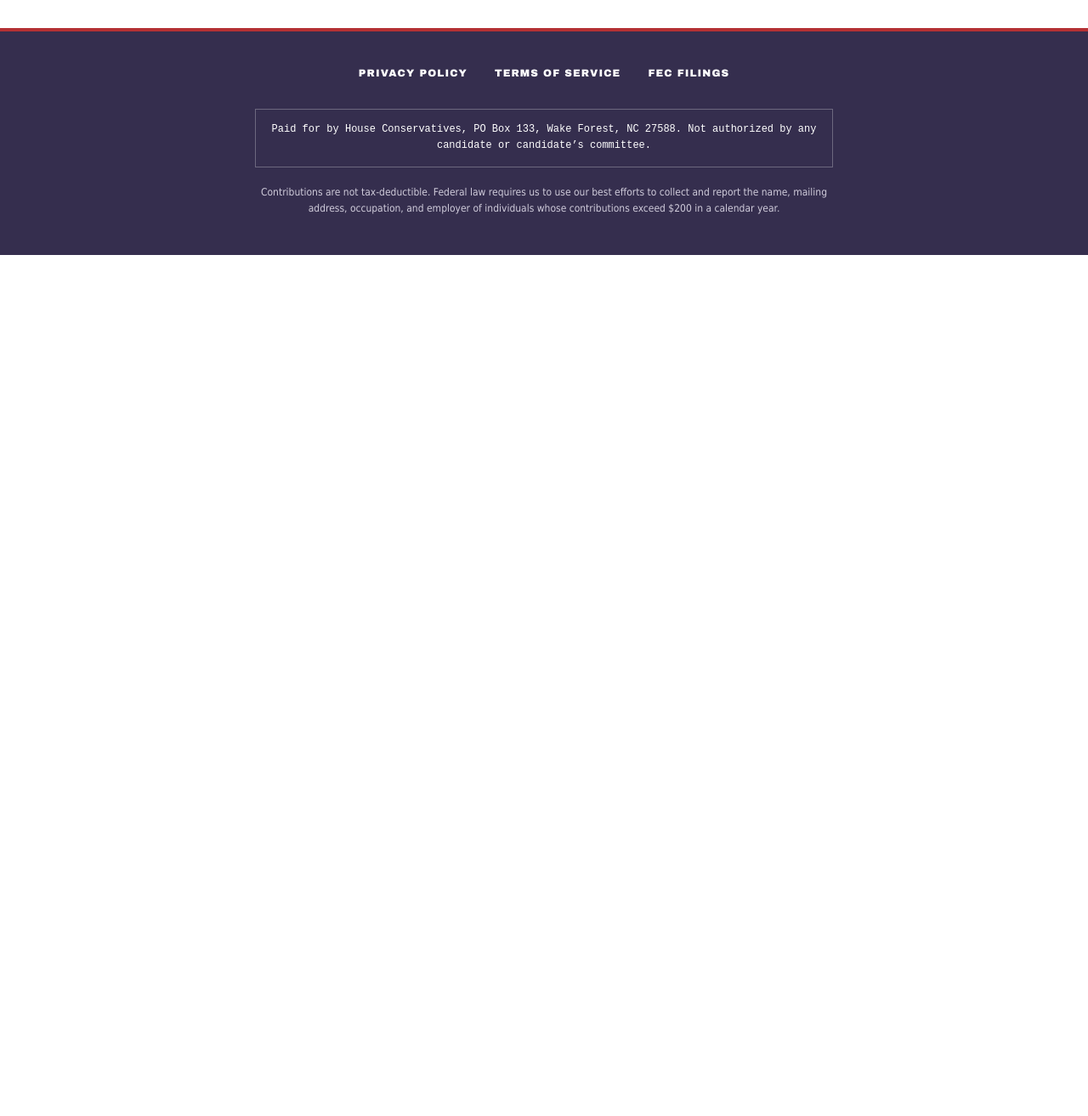
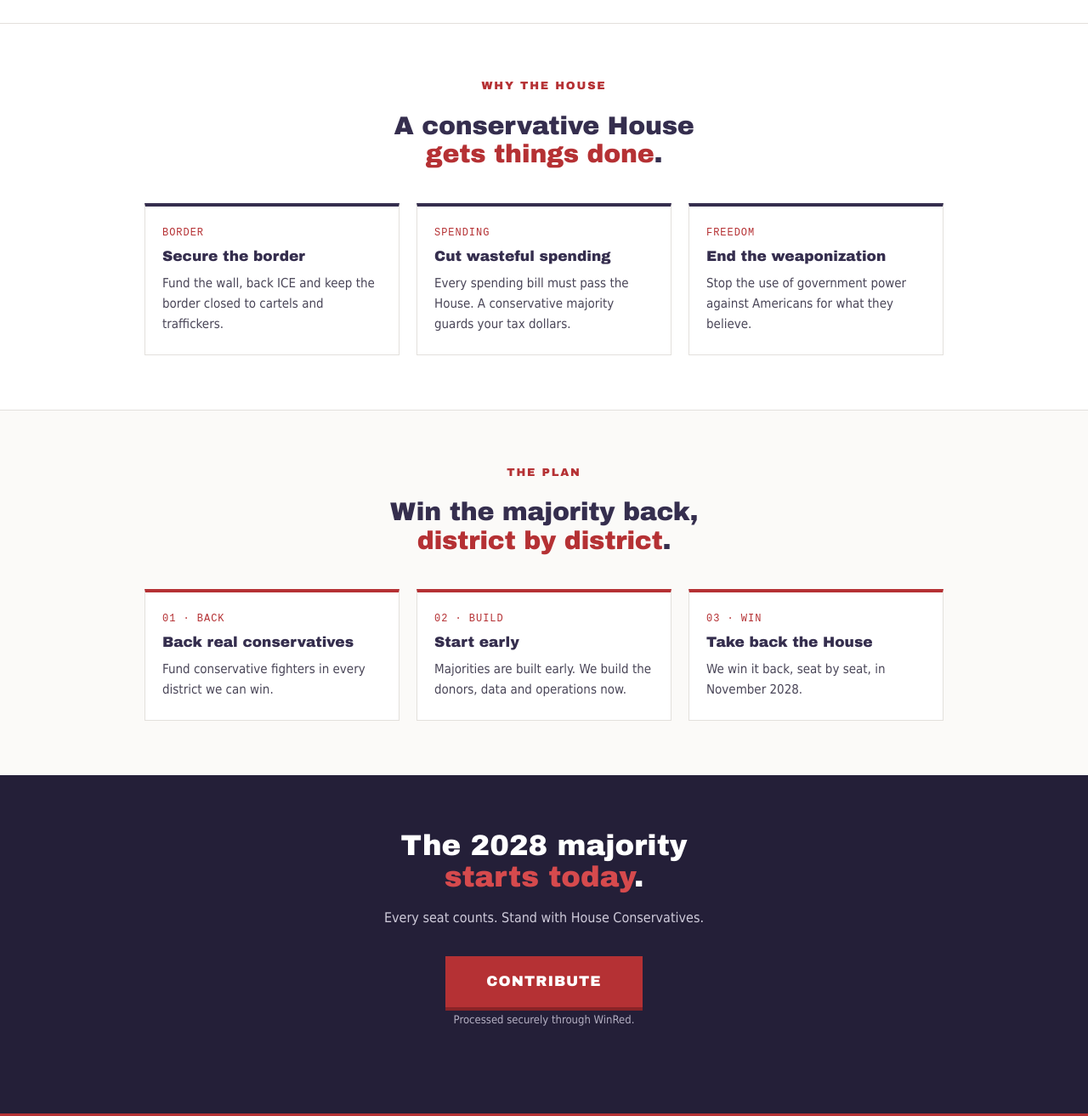
Before and after one commit to ianpatrickhines/house-conservatives.com, a plain HTML site: page index.html in a window 1280 px wide. Shown: the part 727-2040 px from the top of the page at 85% size. Before the commit the page ends 1027 px from the top, so only its background shows below. Drawn offline with Linux system fonts and the light colour scheme.

Commit message:
Refocus the home page on taking back the House in 2028 (#1)
* Rewrite the home page for the Democratic House

Jeffries takes the gavel Jan 3 and Democrats hold the Senate. The page now
frames House Conservatives as the minority holding the line and taking the
majority back in 2028. Donate link, disclaimers, privacy and terms unchanged.

Co-Authored-By: Claude Opus 5.5 <noreply@anthropic.com>
Claude-Session: https://claude.ai/code/session_01QRb1zKjgaVNskXSatPrq4J

* Tighten three overstated lines from review

Co-Authored-By: Claude Opus 5.5 <noreply@anthropic.com>
Claude-Session: https://claude.ai/code/session_01QRb1zKjgaVNskXSatPrq4J

* Lead the hero with holding the line, not the Democrats' win

Co-Authored-By: Claude Opus 5.5 <noreply@anthropic.com>
Claude-Session: https://claude.ai/code/session_01QRb1zKjgaVNskXSatPrq4J

* Refocus the page on taking back the House in 2028

Drop the section on what the Democrats now control and all talk of the
gavel. The page now looks forward: why a conservative House matters and
the plan to win it back.

Co-Authored-By: Claude Opus 5.5 <noreply@anthropic.com>
Claude-Session: https://claude.ai/code/session_01QRb1zKjgaVNskXSatPrq4J

* Tighten two lines and a repeat from review

Co-Authored-By: Claude Opus 5.5 <noreply@anthropic.com>
Claude-Session: https://claude.ai/code/session_01QRb1zKjgaVNskXSatPrq4J

---------

Co-authored-by: Claude <noreply@anthropic.com>

```diff
--- a/index.html
+++ b/index.html
@@ -4,10 +4,10 @@
     <meta charset="UTF-8">
     <meta name="viewport" content="width=device-width, initial-scale=1.0">
     <title>House Conservatives</title>
-    <meta name="description" content="House Conservatives funds the candidates and operations that keep a Republican House majority.">
+    <meta name="description" content="House Conservatives funds the candidates and operations that will take back the House majority in 2028.">
 
     <meta property="og:title" content="House Conservatives">
-    <meta property="og:description" content="House Conservatives funds the candidates and operations that keep a Republican House majority.">
+    <meta property="og:description" content="House Conservatives funds the candidates and operations that will take back the House majority in 2028.">
     <meta property="og:url" content="https://house-conservatives.com">
     <meta property="og:type" content="website">
     <meta property="og:image" content="https://house-conservatives.com/assets/hc-crest.png">
@@ -207,9 +207,111 @@
             margin-right: auto;
         }
 
+        /* ---- 2028 bands ---- */
+        .eyebrow {
+            font-family: var(--display);
+            font-size: 0.8125rem;
+            letter-spacing: 0.14em;
+            text-transform: uppercase;
+            color: var(--red);
+            margin-bottom: 1.25rem;
+        }
+
+        .band {
+            padding: 4rem 1.5rem;
+            border-top: 1px solid var(--rule);
+        }
+
+        .band.tint { background: var(--tint); }
+
+        .band .eyebrow { text-align: center; }
+
+        .band-inner { max-width: 940px; margin: 0 auto; }
+
+        .band h2 {
+            font-family: var(--display);
+            font-size: clamp(1.375rem, 3vw, 1.875rem);
+            line-height: 1.12;
+            letter-spacing: -0.01em;
+            color: var(--navy);
+            text-align: center;
+            max-width: min(26ch, 100%);
+            margin: 0 auto 2.5rem;
+            text-wrap: balance;
+        }
+
+        .band h2 .hot { color: var(--red); }
+
+        .grid {
+            display: grid;
+            grid-template-columns: repeat(auto-fit, minmax(min(100%, 200px), 1fr));
+            gap: 1.25rem;
+        }
+
+        .card {
+            background: var(--paper);
+            border: 1px solid var(--rule);
+            border-top: 4px solid var(--navy);
+            padding: 1.375rem 1.25rem 1.5rem;
+        }
+
+        .band.tint .card { border-top-color: var(--red); }
+
+        .card .tag {
+            font-family: var(--filing);
+            font-size: 0.75rem;
+            letter-spacing: 0.08em;
+            text-transform: uppercase;
+            color: var(--red);
+            margin-bottom: 0.5rem;
+        }
+
+        .card h3 {
+            font-family: var(--display);
+            font-size: 1.0625rem;
+            line-height: 1.2;
+            color: var(--navy);
+            margin-bottom: 0.5rem;
+        }
+
+        .card p {
+            font-size: 0.9375rem;
+            line-height: 1.6;
+            color: var(--slate);
+        }
+
+        .closer {
+            background: var(--navy-deep);
+            color: #fff;
+            text-align: center;
+            padding: 4rem 1.5rem 4.25rem;
+        }
+
+        .closer h2 {
+            font-family: var(--display);
+            font-size: clamp(1.5rem, 3.4vw, 2.125rem);
+            line-height: 1.1;
+            max-width: min(22ch, 100%);
+            margin: 0 auto 1rem;
+            text-wrap: balance;
+        }
+
+        .closer h2 .hot { color: var(--alarm); }
+
+        .closer p {
+            color: #CFCBDA;
+            max-width: min(44ch, 100%);
+            margin: 0 auto 2rem;
+            line-height: 1.65;
+        }
+
+        .closer .secure { color: #B4AFC2; }
+
         @media (max-width: 640px) {
             .masthead { padding: 1.5rem 1.25rem 1.25rem; }
             main { padding: 3rem 1.25rem 3.5rem; }
+            .band { padding: 3rem 1.25rem; }
+            .closer { padding: 3rem 1.25rem 3.5rem; }
             .footer-links { gap: 1.25rem; }
             .btn { padding: 1rem 2.25rem; width: 100%; max-width: 320px; }
         }
@@ -223,15 +325,71 @@
     <div class="alarm-rule" role="presentation"></div>
 
     <main>
-        <h1>The House majority is the foundation of <span class="hot">every Republican win</span>.</h1>
+        <p class="eyebrow">Code Red &middot; 2028 starts now</p>
+        <h1>We&rsquo;re taking back <span class="hot">the House in 2028</span>.</h1>
         <div class="stub" role="presentation"></div>
         <p class="lede">
-            Without it, the Trump agenda dies in committee. House&nbsp;Conservatives funds the
-            candidates and operations that <strong>keep the Republican majority intact</strong>.
+            The House majority is the foundation of every Republican win. House&nbsp;Conservatives
+            funds the candidates and operations that will <strong>win the majority back</strong>.
         </p>
         <a class="btn" href="https://secure.winred.com/house-conservatives/">Contribute</a>
         <p class="secure">Processed securely through WinRed.</p>
     </main>
+
+    <section class="band" aria-labelledby="why-h">
+        <div class="band-inner">
+            <p class="eyebrow">Why the House</p>
+            <h2 id="why-h">A conservative House <span class="hot">gets things done</span>.</h2>
+            <div class="grid">
+                <article class="card">
+                    <p class="tag">Border</p>
+                    <h3>Secure the border</h3>
+                    <p>Fund the wall, back ICE and keep the border closed to cartels and traffickers.</p>
+                </article>
+                <article class="card">
+                    <p class="tag">Spending</p>
+                    <h3>Cut wasteful spending</h3>
+                    <p>Every spending bill must pass the House. A conservative majority guards your tax dollars.</p>
+                </article>
+                <article class="card">
+                    <p class="tag">Freedom</p>
+                    <h3>End the weaponization</h3>
+                    <p>Stop the use of government power against Americans for what they believe.</p>
+                </article>
+            </div>
+        </div>
+    </section>
+
+    <section class="band tint" aria-labelledby="plan-h">
+        <div class="band-inner">
+            <p class="eyebrow">The plan</p>
+            <h2 id="plan-h">Win the majority back, <span class="hot">district by district</span>.</h2>
+            <div class="grid">
+                <article class="card">
+                    <p class="tag">01 &middot; Back</p>
+                    <h3>Back real conservatives</h3>
+                    <p>Fund conservative fighters in every district we can win.</p>
+                </article>
+                <article class="card">
+                    <p class="tag">02 &middot; Build</p>
+                    <h3>Start early</h3>
+                    <p>Majorities are built early. We build the donors, data and operations now.</p>
+                </article>
+                <article class="card">
+                    <p class="tag">03 &middot; Win</p>
+                    <h3>Take back the House</h3>
+                    <p>We win it back, seat by seat, in November 2028.</p>
+                </article>
+            </div>
+        </div>
+    </section>
+
+    <section class="closer" aria-labelledby="close-h">
+        <h2 id="close-h">The 2028 majority <span class="hot">starts today</span>.</h2>
+        <p>Every seat counts. Stand with House Conservatives.</p>
+        <a class="btn" href="https://secure.winred.com/house-conservatives/">Contribute</a>
+        <p class="secure">Processed securely through WinRed.</p>
+    </section>
 
     <div class="alarm-rule" role="presentation"></div>
     <footer>
```
